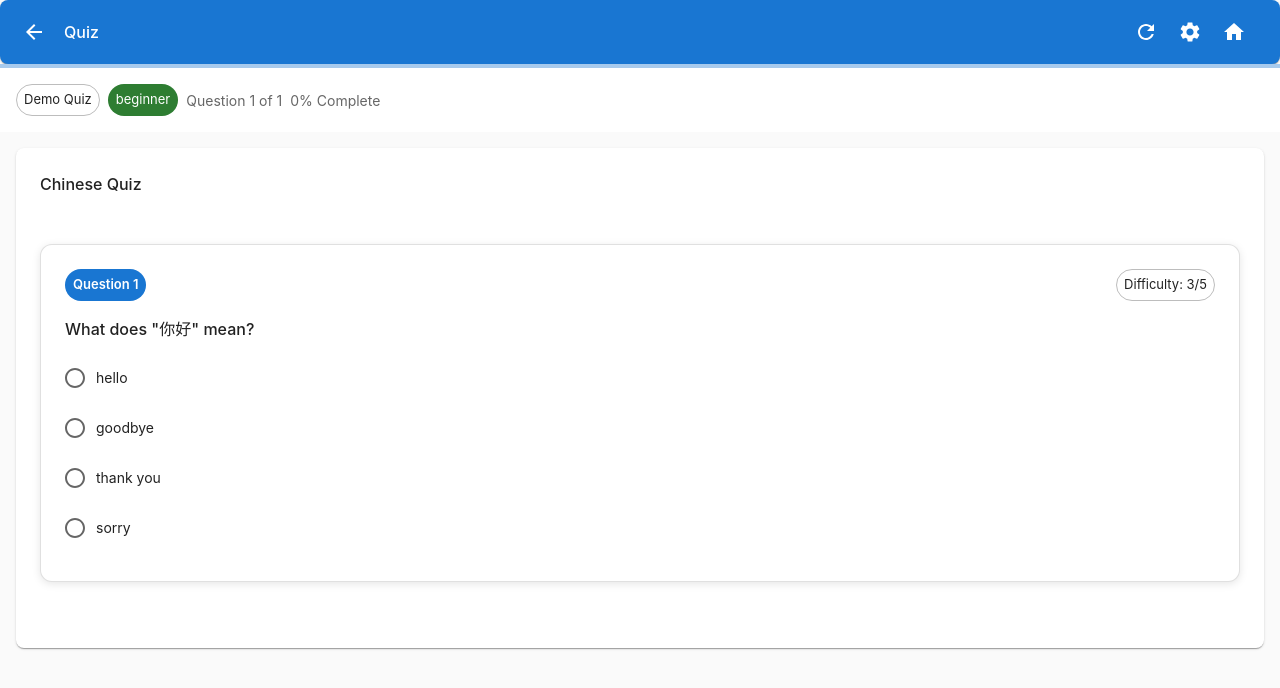
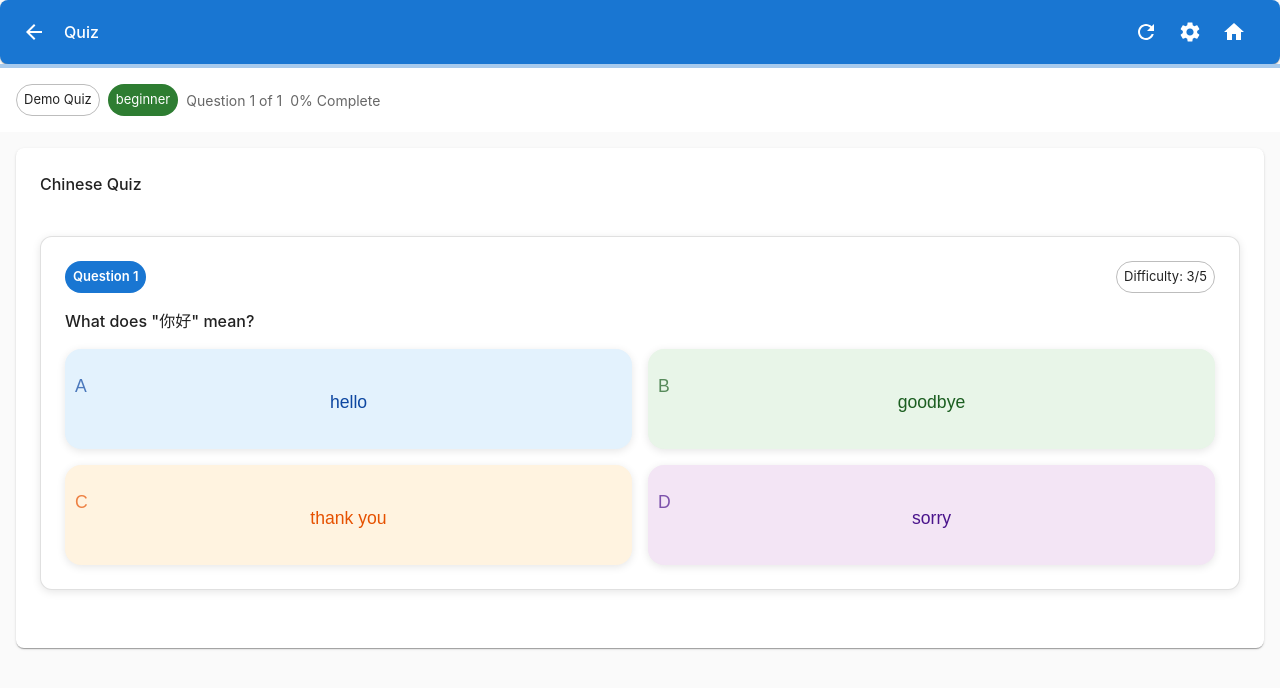
Before and after one commit to mpklu/pinyinMate, a React (Vite) app: page /quiz in a window 1280 px wide. Shown: the top 688 px of the page. Built offline with nearby package versions, Linux system fonts and the light colour scheme.

Commit message:
Answer grid

```diff
--- /dev/null
+++ b/src/components/molecules/AnswerGrid.tsx
@@ -0,0 +1,295 @@
+/**
+ * AnswerGrid - Standalone component for multiple choice quiz answers
+ * Displays answer options in an interactive 2x2 grid layout with animations
+ */
+
+import React, { useState, useCallback } from 'react';
+import {
+  Box,
+  Card,
+  CardContent,
+  Typography,
+  styled,
+  alpha,
+} from '@mui/material';
+import { CheckCircle } from '@mui/icons-material';
+
+export interface AnswerGridProps {
+  /** Array of answer options (max 4 for 2x2 grid) */
+  options: string[];
+  /** Currently selected answer */
+  selectedAnswer?: string;
+  /** Callback when an answer is selected */
+  onAnswerSelect?: (answer: string) => void;
+  /** Whether the grid is interactive */
+  disabled?: boolean;
+  /** Show correct answer indicator */
+  showCorrectAnswer?: boolean;
+  /** The correct answer for highlighting */
+  correctAnswer?: string;
+  /** Whether to show selection feedback */
+  showFeedback?: boolean;
+}
+
+// Color palette for answer cards - using Material Design inspired colors
+const ANSWER_COLORS = [
+  { bg: '#E3F2FD', hover: '#BBDEFB', text: '#0D47A1' }, // Blue
+  { bg: '#E8F5E8', hover: '#C8E6C9', text: '#1B5E20' }, // Green
+  { bg: '#FFF3E0', hover: '#FFE0B2', text: '#E65100' }, // Orange
+  { bg: '#F3E5F5', hover: '#E1BEE7', text: '#4A148C' }, // Purple
+];
+
+const GridContainer = styled(Box)(({ theme }) => ({
+  display: 'grid',
+  gap: theme.spacing(2),
+  width: '100%',
+
+  // Mobile: Stack vertically (1 column)
+  gridTemplateColumns: '1fr',
+
+  // Tablet and up: 2x2 grid
+  [theme.breakpoints.up('sm')]: {
+    gridTemplateColumns: 'repeat(2, 1fr)',
+  },
+}));
+
+const AnswerCard = styled(Card)<{
+  colorIndex: number;
+  isSelected: boolean;
+  isCorrect: boolean;
+  isIncorrect: boolean;
+  disabled: boolean;
+}>(({ theme, colorIndex, isSelected, isCorrect, isIncorrect, disabled }) => {
+  const colors = ANSWER_COLORS[colorIndex % ANSWER_COLORS.length];
+
+  return {
+    backgroundColor: colors.bg,
+    border: `2px solid ${isSelected ? theme.palette.primary.main : 'transparent'}`,
+    borderRadius: theme.spacing(2),
+    cursor: disabled ? 'not-allowed' : 'pointer',
+    position: 'relative',
+    transition: 'all 250ms ease-in-out',
+    minHeight: '80px',
+    display: 'flex',
+    alignItems: 'center',
+
+    // Correct answer styling
+    ...(isCorrect && {
+      backgroundColor: alpha(theme.palette.success.main, 0.1),
+      borderColor: theme.palette.success.main,
+      boxShadow: `0 0 0 2px ${alpha(theme.palette.success.main, 0.2)}`,
+    }),
+
+    // Incorrect answer styling
+    ...(isIncorrect && {
+      backgroundColor: alpha(theme.palette.error.main, 0.1),
+      borderColor: theme.palette.error.main,
+      opacity: 0.7,
+    }),
+
+    // Disabled state
+    ...(disabled && {
+      opacity: 0.6,
+      cursor: 'not-allowed',
+    }),
+
+    // Interactive states (only when not disabled)
+    ...(!disabled && {
+      '&:hover': {
+        backgroundColor: colors.hover,
+        transform: 'scale(1.02)',
+        boxShadow: theme.shadows[4],
+      },
+
+      '&:active': {
+        transform: 'scale(0.98)',
+        transition: 'transform 100ms ease-in-out',
+      },
+    }),
+
+    // Mobile responsive sizing
+    [theme.breakpoints.down('sm')]: {
+      minHeight: '60px',
+    },
+
+    // Desktop larger sizing
+    [theme.breakpoints.up('md')]: {
+      minHeight: '100px',
+    },
+  };
+});
+
+const AnswerContent = styled(CardContent)<{ colorIndex: number }>(({ theme, colorIndex }) => {
+  const colors = ANSWER_COLORS[colorIndex % ANSWER_COLORS.length];
+
+  return {
+    padding: theme.spacing(2),
+    display: 'flex',
+    alignItems: 'center',
+    justifyContent: 'center',
+    textAlign: 'center',
+    position: 'relative',
+    width: '100%',
+
+    '&:last-child': {
+      paddingBottom: theme.spacing(2),
+    },
+
+    '& .MuiTypography-root': {
+      color: colors.text,
+      fontWeight: 500,
+      fontSize: '1rem',
+      lineHeight: 1.4,
+
+      // Chinese text styling
+      fontFamily: '"Noto Sans SC", "Microsoft YaHei", sans-serif',
+    },
+
+    // Responsive text sizing
+    [theme.breakpoints.down('sm')]: {
+      padding: theme.spacing(1.5),
+      '& .MuiTypography-root': {
+        fontSize: '0.9rem',
+      },
+    },
+
+    [theme.breakpoints.up('md')]: {
+      padding: theme.spacing(3),
+      '& .MuiTypography-root': {
+        fontSize: '1.1rem',
+      },
+    },
+  };
+});
+
+const CorrectIndicator = styled(Box)(({ theme }) => ({
+  position: 'absolute',
+  top: theme.spacing(1),
+  right: theme.spacing(1),
+  color: theme.palette.success.main,
+  display: 'flex',
+  alignItems: 'center',
+  gap: theme.spacing(0.5),
+}));
+
+const OptionLabel = styled(Typography)(({ theme }) => ({
+  position: 'absolute',
+  top: theme.spacing(1),
+  left: theme.spacing(1),
+  fontSize: '0.75rem',
+  fontWeight: 600,
+  opacity: 0.7,
+  color: 'inherit',
+}));
+
+/**
+ * AnswerGrid component for interactive multiple choice answers
+ *
+ * Features:
+ * - 2x2 grid layout (responsive to mobile stack)
+ * - 4 distinct color schemes
+ * - Smooth hover and click animations
+ * - Selection state management
+ * - Accessibility support
+ * - Correct/incorrect answer feedback
+ */
+export const AnswerGrid: React.FC<AnswerGridProps> = ({
+  options,
+  selectedAnswer,
+  onAnswerSelect,
+  disabled = false,
+  showCorrectAnswer = false,
+  correctAnswer,
+  showFeedback = false,
+}) => {
+  const [clickedCard, setClickedCard] = useState<string | null>(null);
+
+  // Limit to 4 options for 2x2 grid
+  const gridOptions = options.slice(0, 4);
+
+  const handleCardClick = useCallback((option: string) => {
+    if (disabled) return;
+
+    // Visual feedback
+    setClickedCard(option);
+    setTimeout(() => setClickedCard(null), 150);
+
+    // Notify parent
+    onAnswerSelect?.(option);
+  }, [disabled, onAnswerSelect]);
+
+  const getCardState = (option: string) => {
+    const isSelected = selectedAnswer === option;
+    const isCorrect = showCorrectAnswer && correctAnswer === option;
+    const isIncorrect = showFeedback && selectedAnswer === option && correctAnswer !== option;
+
+    return { isSelected, isCorrect, isIncorrect };
+  };
+
+  return (
+    <Box role="radiogroup" aria-label="Answer options">
+      <GridContainer>
+        {gridOptions.map((option, index) => {
+          const { isSelected, isCorrect, isIncorrect } = getCardState(option);
+          const isClicked = clickedCard === option;
+
+          return (
+            <Box key={option} position="relative">
+              {/* Hidden radio input for accessibility */}
+              <input
+                type="radio"
+                name="quiz-answer"
+                value={option}
+                checked={isSelected}
+                onChange={() => handleCardClick(option)}
+                disabled={disabled}
+                style={{
+                  position: 'absolute',
+                  opacity: 0,
+                  width: '100%',
+                  height: '100%',
+                  margin: 0,
+                  cursor: disabled ? 'not-allowed' : 'pointer',
+                }}
+                aria-label={`Option ${index + 1}: ${option}`}
+              />
+
+              <AnswerCard
+                colorIndex={index}
+                isSelected={isSelected}
+                isCorrect={isCorrect}
+                isIncorrect={isIncorrect}
+                disabled={disabled}
+                onClick={() => handleCardClick(option)}
+                style={{
+                  transform: isClicked ? 'scale(0.96)' : undefined,
+                }}
+              >
+              <AnswerContent colorIndex={index}>
+                {/* Option label (A, B, C, D) */}
+                <OptionLabel>
+                  {String.fromCharCode(65 + index)} {/* A, B, C, D */}
+                </OptionLabel>
+
+                {/* Answer text */}
+                <Typography>
+                  {option}
+                </Typography>
+
+                {/* Correct answer indicator */}
+                {isCorrect && showCorrectAnswer && (
+                  <CorrectIndicator>
+                    <CheckCircle fontSize="small" />
+                  </CorrectIndicator>
+                )}
+              </AnswerContent>
+            </AnswerCard>
+            </Box>
+          );
+        })}
+      </GridContainer>
+    </Box>
+  );
+};
+
+export default AnswerGrid;
--- a/src/components/molecules/QuizQuestion.tsx
+++ b/src/components/molecules/QuizQuestion.tsx
@@ -18,6 +18,7 @@ import {
 } from '@mui/material';
 import { CheckCircle, Cancel, Help } from '@mui/icons-material';
 import { Card, Button } from '../atoms';
+import { AnswerGrid } from './AnswerGrid';
 import type { LessonQuizQuestion } from '../../types/enhancedQuiz';
 
 export interface QuizQuestionProps {
@@ -159,30 +160,15 @@ export const QuizQuestion: React.FC<QuizQuestionProps> = ({
       case 'chinese-to-pinyin':
       case 'pinyin-to-chinese':
         return (
-          <FormControl component="fieldset" fullWidth>
-            <RadioGroup
-              value={currentAnswer}
-              onChange={handleMultipleChoiceChange}
-            >
-              {question.options?.map((option) => (
-                <OptionContainer key={option}>
-                  <FormControlLabel
-                    value={option}
-                    control={<Radio disabled={!interactive || completed} />}
-                    label={option}
-                    sx={{
-                      '& .MuiFormControlLabel-label': {
-                        fontSize: question.type === 'pinyin-to-chinese' ? '1.125rem' : '0.875rem',
-                        fontFamily: question.type === 'pinyin-to-chinese'
-                          ? '"Noto Sans SC", "Microsoft YaHei", sans-serif'
-                          : 'inherit',
-                      },
-                    }}
-                  />
-                </OptionContainer>
-              ))}
-            </RadioGroup>
-          </FormControl>
+          <AnswerGrid
+            options={question.options || []}
+            selectedAnswer={currentAnswer}
+            onAnswerSelect={handleAnswerChange}
+            disabled={!interactive || completed}
+            showCorrectAnswer={showAnswer}
+            correctAnswer={correctAnswer}
+            showFeedback={completed}
+          />
         );
 
       case 'fill-blank':
--- a/src/components/molecules/index.ts
+++ b/src/components/molecules/index.ts
@@ -6,6 +6,7 @@
 export { default as TextInput } from './TextInput';
 export { default as SegmentDisplay } from './SegmentDisplay';
 export { default as QuizQuestion } from './QuizQuestion';
+export { AnswerGrid } from './AnswerGrid';
 export { AudioPlayer } from './AudioPlayer';
 export { default as CategoryFilter } from './CategoryFilter';
 export { default as TextSegmentCard } from './TextSegmentCard';
@@ -16,6 +17,7 @@ export { default as ExportOptions } from './ExportOptions';
 export type { TextInputProps } from './TextInput';
 export type { SegmentDisplayProps } from './SegmentDisplay';
 export type { QuizQuestionProps } from './QuizQuestion';
+export type { AnswerGridProps } from './AnswerGrid';
 export type { AudioPlayerProps } from './AudioPlayer';
 export type { CategoryFilterProps } from './CategoryFilter';
 export type { TextSegmentCardProps } from './TextSegmentCard';
```
Also changed, not shown: src/services/libraryService.ts (+20 -11 lines).
